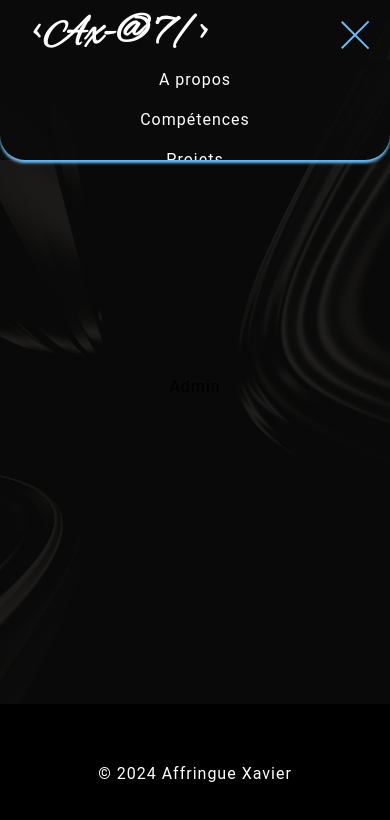
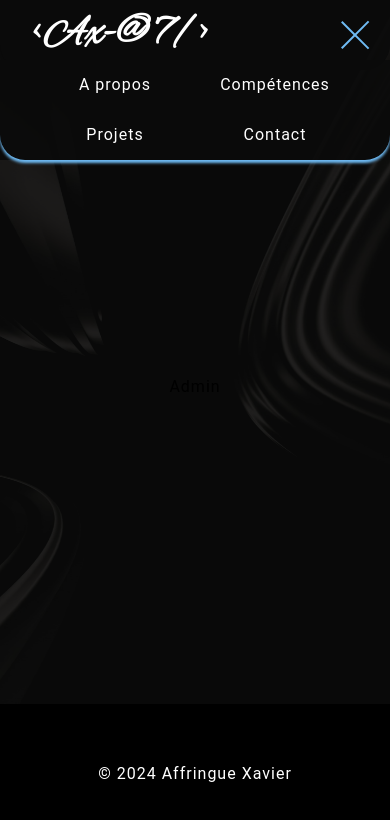
Before and after one commit to Ax-07/portfolio_2, a React (Vite) app: page /admin in a window 390 px wide. Both pictures are taken after a click on the element 355 px from the left and 35 px from the top of the page. Shown: the top 820 px of the page. Built offline with nearby package versions, Linux system fonts and the light colour scheme.

Commit message:
maj responsive

```diff
--- a/src/components/navSection/_navSection.scss
+++ b/src/components/navSection/_navSection.scss
@@ -30,7 +30,7 @@
         @include flex(row, center, center);
 
         @media screen and (max-width: $media-query-small) {
-            width: 200px;
+            width: 150px;
         }
     }
 
--- a/src/index.css
+++ b/src/index.css
@@ -424,7 +424,7 @@ button:hover::before,
 }
 @media screen and (max-width: 425px) {
   .nav-section__item {
-    width: 200px;
+    width: 150px;
   }
 }
 .nav-section__link {
```
